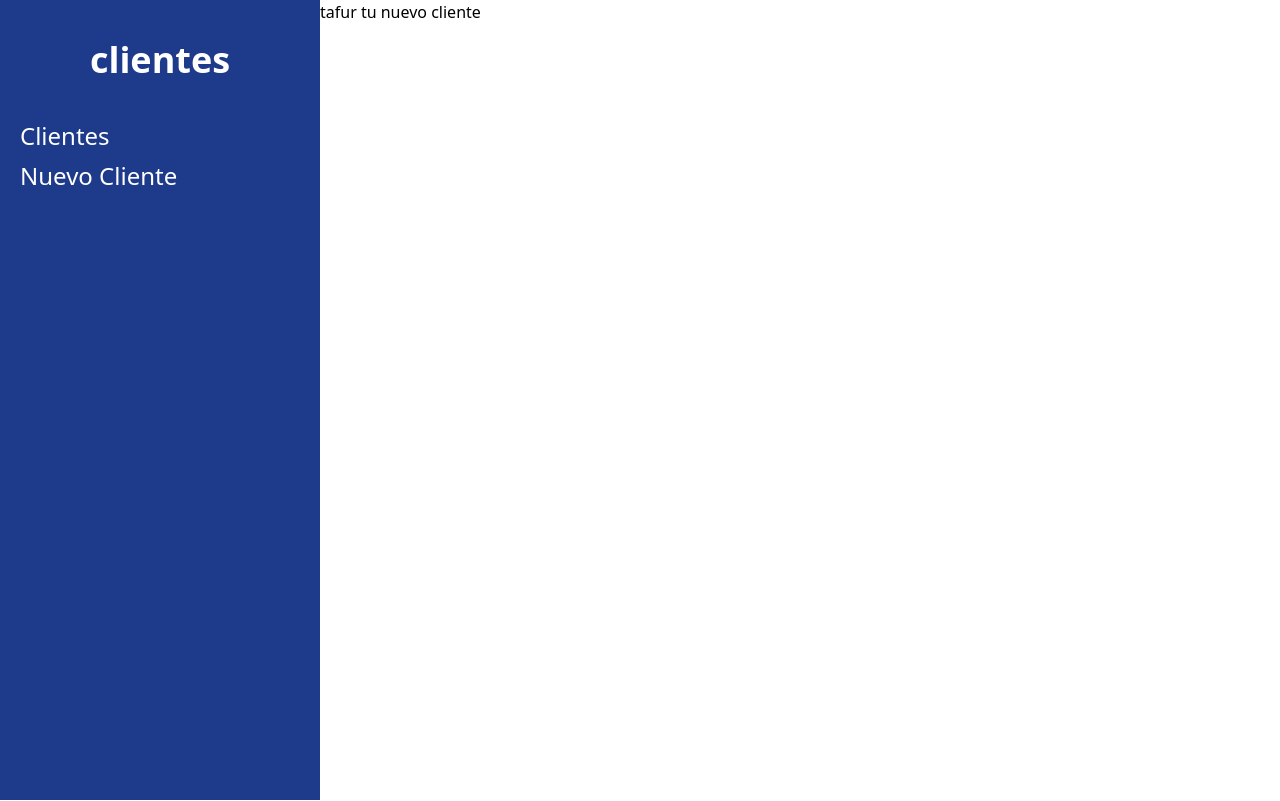
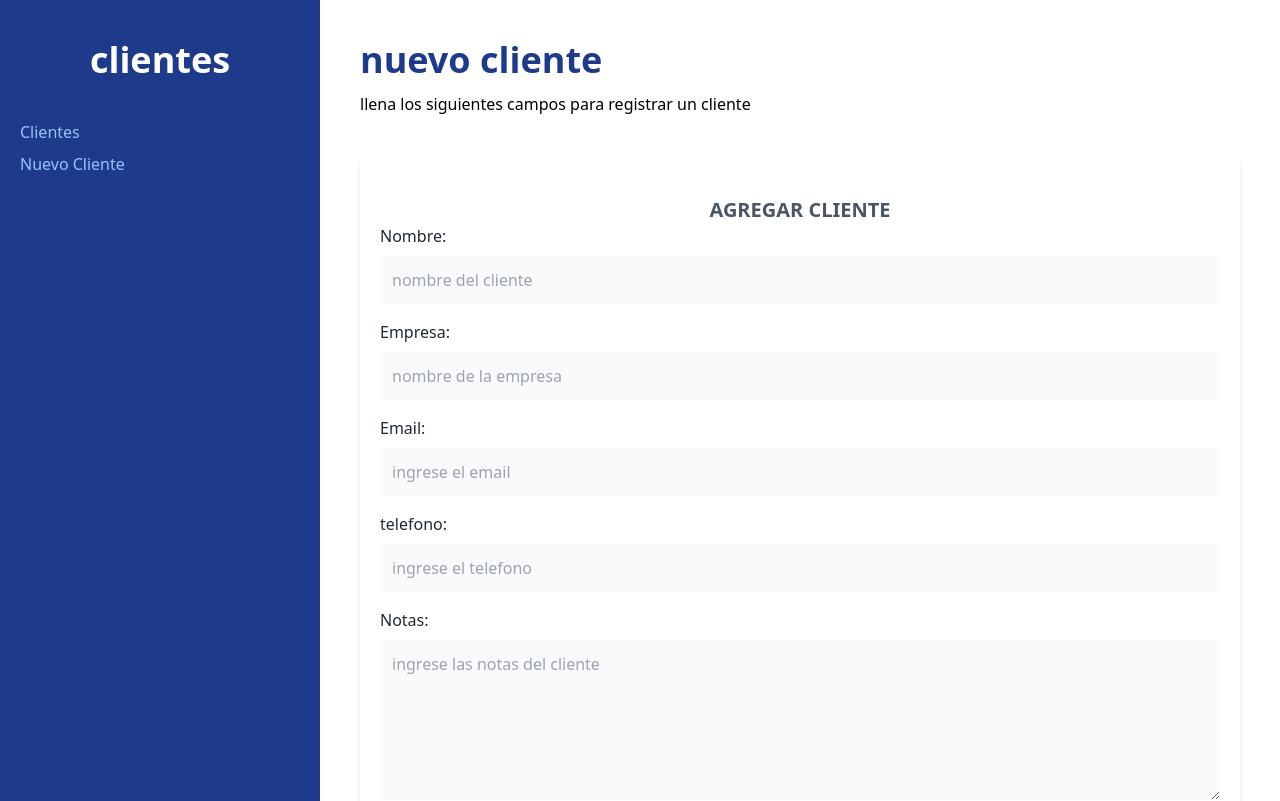
Before and after one commit to eduardo88tafur/two-project, a React (Create React App) app: page /clientes/nuevo in a window 1280 px wide. Shown: the top 801 px of the page. Built offline with nearby package versions, Linux system fonts and the light colour scheme.

Commit message:
formulario

```diff
--- a/package.json
+++ b/package.json
@@ -7,13 +7,15 @@
     "@testing-library/react": "^12.1.2",
     "@testing-library/user-event": "^13.5.0",
     "autoprefixer": "^10.4.2",
+    "formik": "^2.2.9",
     "postcss": "^8.4.6",
     "react": "^17.0.2",
     "react-dom": "^17.0.2",
     "react-router-dom": "^6.2.1",
     "react-scripts": "5.0.0",
     "tailwindcss": "^3.0.23",
-    "web-vitals": "^2.1.4"
+    "web-vitals": "^2.1.4",
+    "yup": "^0.32.11"
   },
   "scripts": {
     "start": "react-scripts start",
--- a/src/App.js
+++ b/src/App.js
@@ -13,6 +13,7 @@ function App() {
             <Route index element={<Inicio />} />
             <Route path="nuevo" element={<NuevoCliente />} />
             <Route path="editar" element={<EditarCliente />} />
+
           </Route>
         </Routes>
       </BrowserRouter>
--- a/src/Layout/Layout.jsx
+++ b/src/Layout/Layout.jsx
@@ -1,24 +1,27 @@
 import React from 'react'
-import { Outlet,Link} from 'react-router-dom'
+import { Outlet,Link,useLocation} from 'react-router-dom'
 
 const Layout = () => {
-  //const location =useLocation()
- // console.log(location);
+  const location =useLocation()
+ const urlActual=location.pathname
   return (
     <div className='md: flex md:min-h-screen'>
     <div className='md:w-1/4 bg-blue-900 px-5 py-10'>
     <h2 className='text-4xl font-black text-center text-white'>clientes</h2>
     <nav className='mt-10'>
       <Link
-      className='text-white text-2xl block mt-2 hover: text-blue-300'
+      className={`${urlActual==='/clientes'? 'text-blue-300': 'text-white'}text-2xl block mt-2 hover: text-blue-300`}
       to='/clientes'>Clientes</Link>
       <Link
-      className='text-white text-2xl block mt-2 hover: text-blue-300'
+      className={`${urlActual==='/clientes/nuevo'? 'text-blue-300': 'text-white'}text-2xl block mt-2 hover: text-blue-300`}
        to='/clientes/nuevo'>Nuevo Cliente</Link>
       </nav>
       </div>
+      <div className='md:w-3/4 p-10 m:h-screen overflow-scroll'>
       <Outlet/>
       </div>
+      </div>
+
   )
 }
 
--- /dev/null
+++ b/src/components/Formulario.jsx
@@ -0,0 +1,95 @@
+import React from "react";
+import { Formik, Form, Field } from "formik";
+import { Input } from "postcss";
+const Formulario = () => {
+  return (
+    <div className="bg-white mt-10 py-10 px-5 shadow-md rounded-md mx-auto">
+      <h1 className="text-gray-600 font-bold text-xl text-center uppercase">
+        agregar cliente
+      </h1>
+      <Formik
+      initialValues={{
+          nombre:'',
+          empresa:'',
+          email:'',
+          telefono:'',
+          notas:'',
+
+      }}
+      onSubmit={(values)=>{
+          console.log(values);
+      }}
+      >{()=>(
+
+          <Form>
+          <div className="mb-4">
+            <label className="text-gray-800" htmlFor="nombre">
+              Nombre:
+            </label>
+            <Field
+              type="text"
+              className="mt-2 block w-full p-3 bg-gray-50"
+              placeholder="nombre del cliente"
+              name='nombre'
+              />
+          </div>
+          <div className="mb-4">
+            <label className="text-gray-800" htmlFor="empresa">
+              Empresa:
+            </label>
+            <Field
+              type="text"
+              className="mt-2 block w-full p-3 bg-gray-50"
+              placeholder="nombre de la empresa"
+              name='empresa'
+              />
+          </div>
+          <div className="mb-4">
+            <label className="text-gray-800" htmlFor="Email">
+              Email:
+            </label>
+            <Field
+              type="text"
+              className="mt-2 block w-full p-3 bg-gray-50"
+              placeholder="ingrese el email"
+              name='email'
+              />
+          </div>
+          <div className="mb-4">
+            <label className="text-gray-800" htmlFor="telefono">
+              telefono:
+            </label>
+            <Field
+              type="tel"
+              className="mt-2 block w-full p-3 bg-gray-50"
+              placeholder="ingrese el telefono"
+              name=' telefono'
+
+              />
+          </div>
+          <div className="mb-4">
+            <label className="text-gray-800" htmlFor="Notas">
+              Notas:
+            </label>
+            <Field
+              as="textarea"
+              id="notas"
+              type="text"
+              className="mt-2 block w-full p-3 bg-gray-50 h-40"
+              placeholder="ingrese las notas del cliente"
+              name='notas'
+              />
+          </div>
+          <input
+            type="submit"
+            value="Agregar cliente"
+            className=" mt-5 bg-blue-800 p-3 font-bold text-white upercase w-full"
+            />
+        </Form>
+            )}
+      </Formik>
+    </div>
+  );
+};
+
+export default Formulario;
--- a/src/paginas/NuevoCliente.jsx
+++ b/src/paginas/NuevoCliente.jsx
@@ -1,12 +1,14 @@
 import React from 'react'
+import Formulario from '../components/Formulario'
 
 
 const NuevoCliente = () => {
   return (
-    <div>
-       <h1> tafur tu nuevo cliente</h1>
-
-        </div>
+    <>
+       <h1 className='font-black text text-4xl text-blue-900'> nuevo cliente </h1>
+       <p className='mt-3'>llena los siguientes campos para registrar un cliente</p>
+       <Formulario/>
+        </>
   )
 }
 
```
Also changed, not shown: 1 other file (tests, documents, lock files or other folders).
